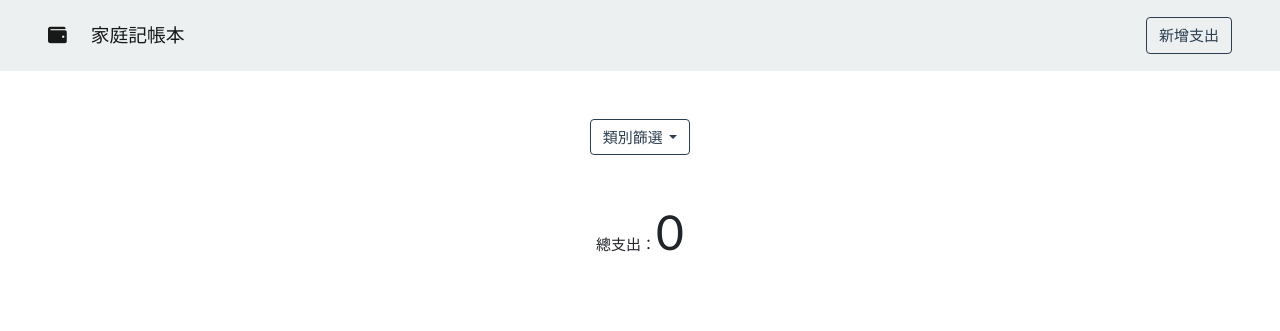
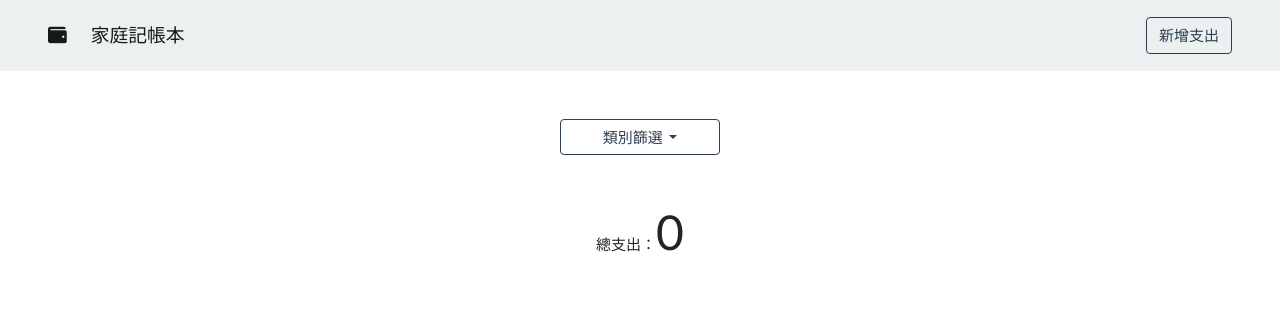
Before and after one commit to etheriuman/expense-tracker, a Node server app: page /filter/living in a window 1280 px wide. Shown: the top 331 px of the page. Run offline with Node 20, Linux system fonts and the light colour scheme; data that the repository does not hold is empty; some libraries are stand-ins or nearby versions.

Commit message:
fix index page RWD & filter dropdown menu size problem

```diff
--- a/views/index.handlebars
+++ b/views/index.handlebars
@@ -2,12 +2,12 @@
   {{!-- 類別篩選器 --}}
   <div class="row justify-content-center mb-5">
     <div class="dropdown col-4 text-center justify-content-center">
-      <button class="btn btn-outline-primary dropdown-toggle" type="button" id="dropdownMenuButton" data-toggle="dropdown" aria-haspopup="true" aria-expanded="false">
+      <button class="btn btn-outline-primary dropdown-toggle" style="width: 10rem;" type="button" id="dropdownMenuButton" data-toggle="dropdown" aria-haspopup="true" aria-expanded="false">
         類別篩選
       </button>
-      <div class="dropdown-menu" aria-labelledby="dropdownMenuButton">
+      <div class="dropdown-menu text-center" aria-labelledby="dropdownMenuButton">
+        <a class="dropdown-item" href="/filter/traffic">交通支出</a>
         <a class="dropdown-item" href="/filter/living">生活支出</a>
-        <a class="dropdown-item" href="/filter/traffic">交通支出</a>
         <a class="dropdown-item" href="/filter/entertainment">娛樂支出</a>
         <a class="dropdown-item" href="/filter/food">食物支出</a>
         <a class="dropdown-item" href="/filter/others">其他支出</a>
@@ -22,7 +22,7 @@
   </div>
   {{!-- 項目列表 --}}
   <div class="row justify-content-center">
-    <ul class="list-group list-group-flush col-8">
+    <ul class="list-group list-group-flush col-12 col-sm-10 col-md-8">
       {{#each records}}
       <li class="list-group-item d-flex justify-content-between">
         <div class="d-flex justify-content-between" style="width: 60%;">
```
